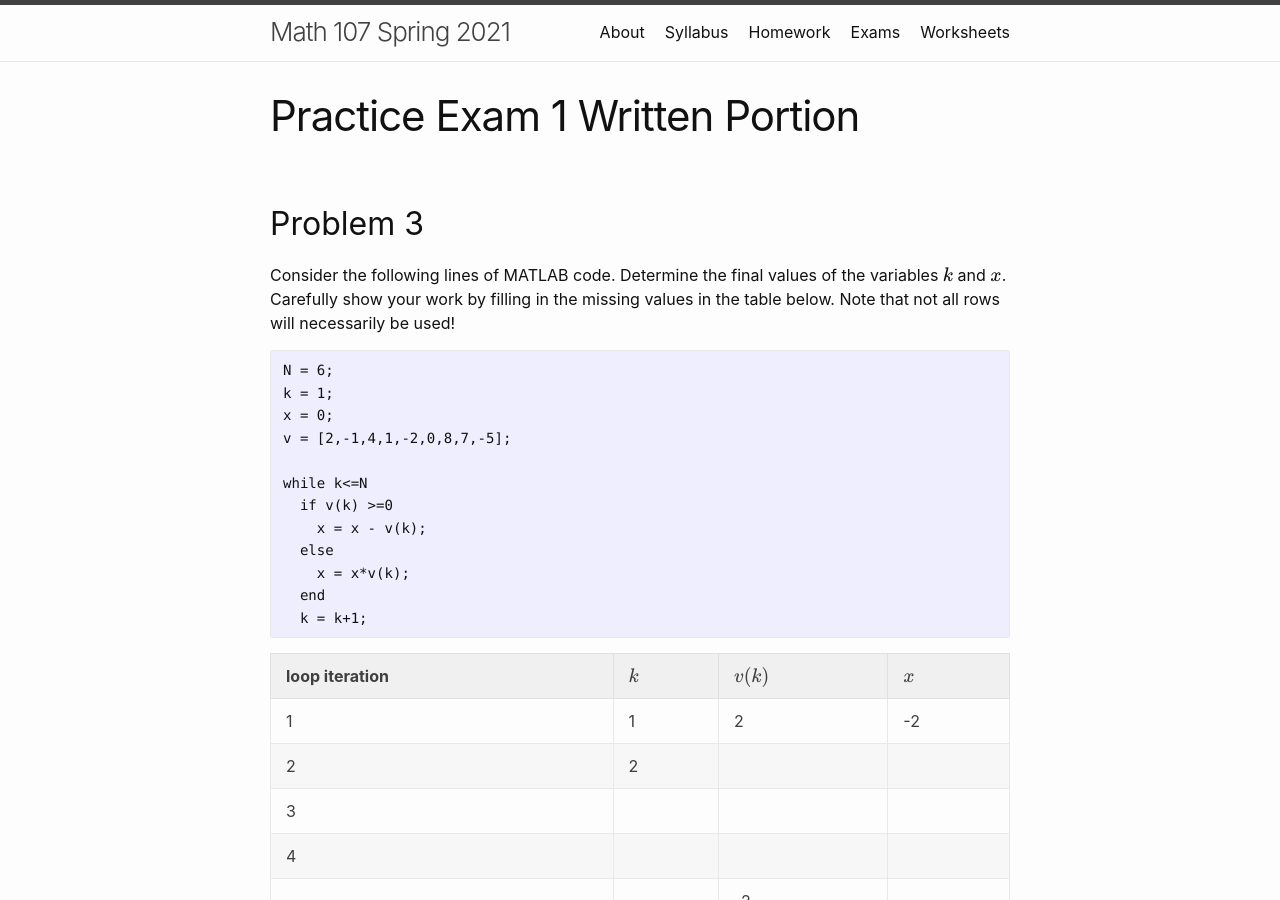
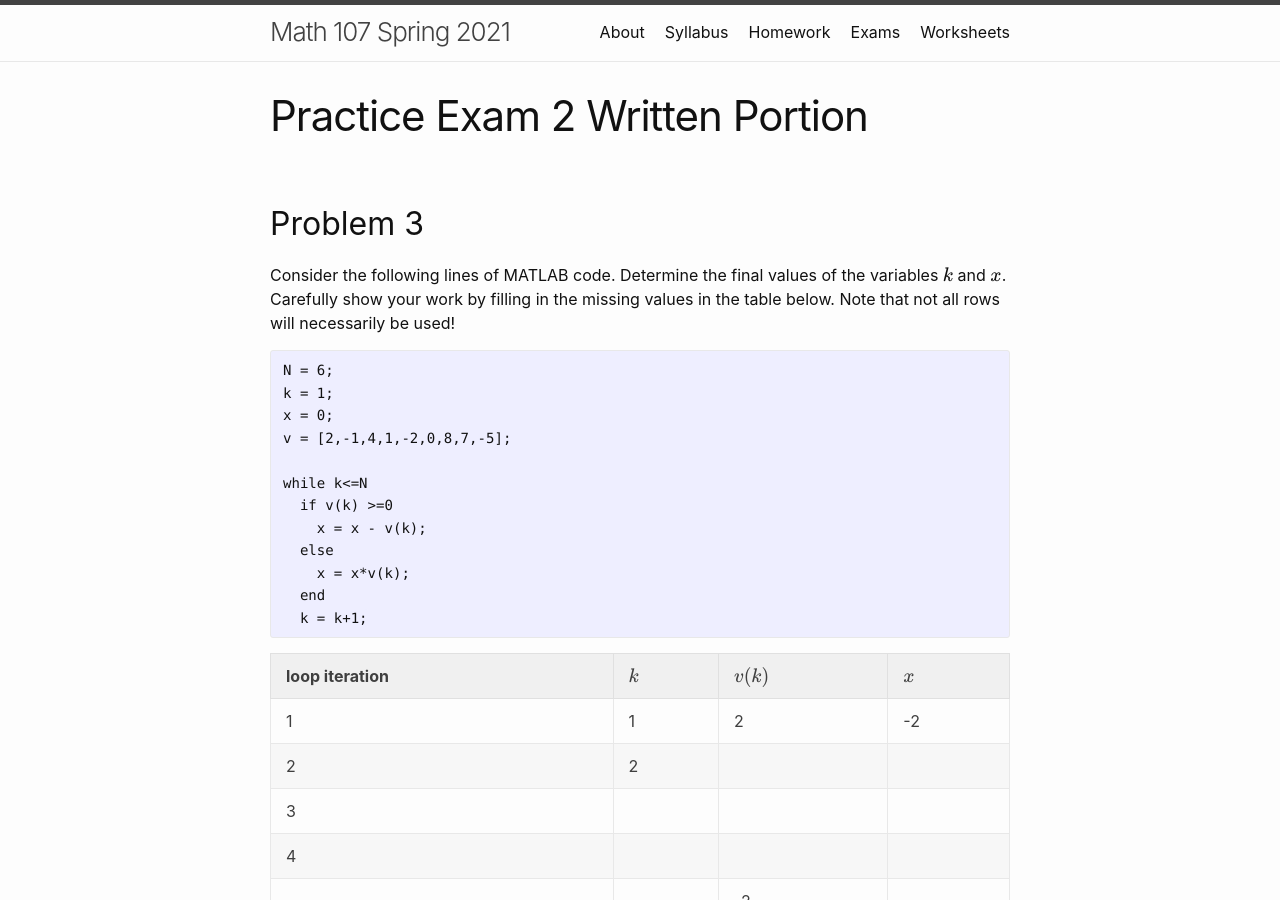
Before and after one commit to wcasper/math107spring2021, a Jekyll site: the page built from _exams/practice-exam2/written-portion.md, in a window 1280 px wide and 900 px high. Built offline with Jekyll 4.4.1, drawn with Linux system fonts in a browser that asks for light colours.

Commit message:
fixed typo

```diff
--- a/_exams/practice-exam2/written-portion.md
+++ b/_exams/practice-exam2/written-portion.md
@@ -1,7 +1,7 @@
 ---
 layout: page
-title: Practice Exam 1 Written Portion
-permalink: /exams/exam1/written-portion
+title: Practice Exam 2 Written Portion
+permalink: /exams/exam2/written-portion
 ---
 
 ## Problem 3
```
